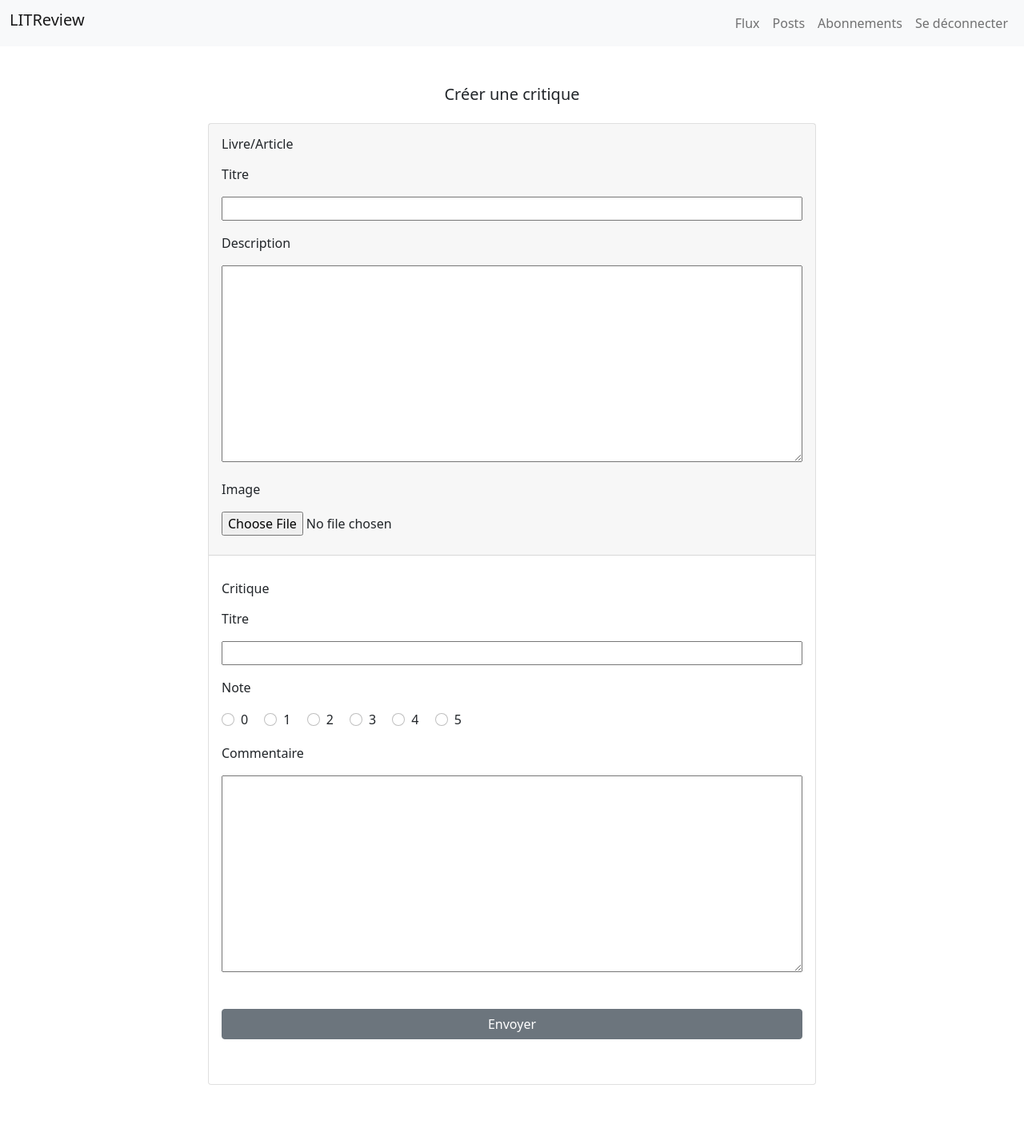
After one commit to celia-tois/books-articles-reviews-webapp, a Django app: page /create-review/ in a window 1280 px wide. The commit adds this page. Shown: the whole page at 80% size. Run offline with Django 4.2, Linux system fonts and the light colour scheme; the visitor is signed in with stand-in values (Sample User, id 1); some libraries are stand-ins or nearby versions.

Commit message:
Create 'Create review' without ticket page

```diff
--- /dev/null
+++ b/litreview/app/templates/app/create_review_without_ticket.html
@@ -0,0 +1,49 @@
+{% extends 'base.html' %}
+{% block content %}
+<div class="row justify-content-center my-5">
+    <h5 class="text-center">Créer une critique</h5>
+    <div class="card g-0 col-8 my-3">
+        <form method="post" id="create-review-without-ticket" enctype="multipart/form-data">
+            {% csrf_token %}
+            <div class="card-header full-width">
+                <h6 class="mt-2 mb-3">Livre/Article</h6>
+                <div>
+                    <p>Titre</p>
+                    {{ ticket_form.title }}
+                </div>
+                <div class="my-3">
+                    <p>Description</p>
+                    {{ ticket_form.description }}
+                </div>
+                <div class="my-3">
+                    <p>Image</p>
+                    {{ ticket_form.image }}
+                </div>
+            </div>
+            <div class="card-body">
+                <div class="my-3">
+                    <h6 class="mb-3">Critique</h6>
+                    <div class="my-3 full-width">
+                        <p>Titre</p>
+                        {{ review_form.headline }}
+                    </div>
+                    <div class="my-3">
+                        <p>Note</p>
+                        {% for number in rating_range %}
+                            <div class="form-check form-check-inline">
+                                <input class="form-check-input" type="radio" name="rating" id="rating{{ number }}" value="{{ number }}">
+                                <label class="form-check-label" for="rating{{ number }}">{{ number }}</label>
+                            </div>
+                        {% endfor %}
+                    </div>
+                    <div class="my-3 full-width">
+                        <p>Commentaire</p>
+                        {{ review_form.body }}
+                    </div>
+                    <button type="submit" class="btn btn-secondary col-12 my-4">Envoyer</button>
+                </div>
+            </div>
+        </form>
+    </div>
+</div>
+{% endblock %}
--- a/litreview/app/templates/app/flux.html
+++ b/litreview/app/templates/app/flux.html
@@ -7,7 +7,7 @@
                 <a class="btn btn-secondary col" href="{% url 'create_ticket' %}">
                     Demander une critique
                 </a>
-                <a class="btn btn-secondary col">
+                <a class="btn btn-secondary col" href="{% url 'create_review_without_ticket' %}">
                     Créer une critique
                 </a>
             </div>
--- a/litreview/app/views.py
+++ b/litreview/app/views.py
@@ -169,6 +169,31 @@ def create_review(request, id):
 
 
 @login_required
+def create_review_without_ticket(request):
+    ticket_form = forms.TicketForm()
+    review_form = forms.ReviewForm()
+    rating_range = [number for number in range(6)]
+    if request.method == 'POST':
+        ticket_form = forms.TicketForm(request.POST, request.FILES)
+        review_form = forms.TicketForm(request.POST)
+        if ticket_form.is_valid() and review_form.is_valid():
+            ticket = ticket_form.save(commit=False)
+            ticket.user = request.user
+            ticket.save()
+            review_ticket = models.Ticket.objects.get(id=ticket.id)
+            review = review_form.save(commit=False)
+            review.user = request.user
+            review.ticket = review_ticket
+            review.save()
+            return redirect('flux')
+
+    context = {'ticket_form': ticket_form,
+               'review_form': review_form,
+               'rating_range': rating_range}
+    return render(request, 'app/create_review_without_ticket.html', context=context)
+
+
+@login_required
 def edit_review(request, id):
     review = get_object_or_404(models.Review, id=id)
     form = forms.ReviewForm(instance=review)
--- a/litreview/litreview/urls.py
+++ b/litreview/litreview/urls.py
@@ -35,6 +35,7 @@ urlpatterns = [
     path('<int:id>/edit-ticket/', app.views.edit_ticket, name='edit_ticket'),
     path('<int:id>/delete-ticket/', app.views.delete_ticket, name='delete_ticket'),
     path('<int:id>/create-review/', app.views.create_review, name='create_review'),
+    path('create-review/', app.views.create_review_without_ticket, name='create_review_without_ticket'),
     path('<int:id>/edit-review/', app.views.edit_review, name='edit_review'),
     path('<int:id>/delete-review/', app.views.delete_review, name='delete_review'),
 ]
```
Also changed, not shown: litreview/media/L_Etranger.webp (added), litreview/media/L_Etranger_2XwdbYZ.webp (added), litreview/media/L_Etranger_egQHkTh.webp (added), litreview/media/L_Etranger_v68yXtA.webp (added), litreview/media/L_Etranger_wdpRuSR.webp (added), litreview/media/L_Etranger_ycj2sl6.webp (added).
